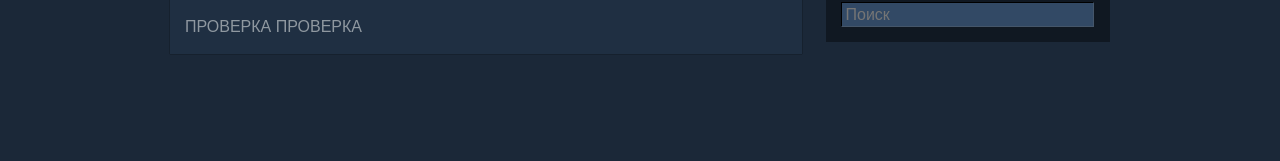
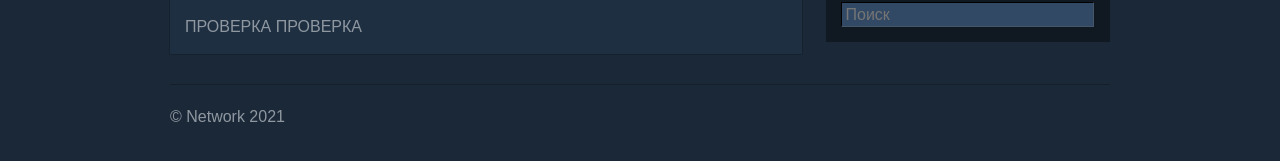
Before and after one commit to fillcapron/steam-inventory, a React (Create React App) app: page / in a window 1280 px wide. Shown: the part 165-326 px from the top of the page. Built offline with nearby package versions, Linux system fonts and the light colour scheme.

Commit message:
fix bugs

```diff
--- a/src/App.tsx
+++ b/src/App.tsx
@@ -1,5 +1,6 @@
 import React from 'react';
 import {BrowserRouter, Route, Switch, Redirect} from 'react-router-dom';
+import Footer from './components/blocks/footer';
 import Header from './components/blocks/header';
 import Home from './pages/home'
 import ItemPage from './pages/itemPage'
@@ -14,6 +15,7 @@ function App() {
         <Route path="/item/:id" component={ItemPage}/>
         <Redirect to="/" />
       </Switch>
+      <Footer/>
     </BrowserRouter>
   );
 }
--- /dev/null
+++ b/src/components/blocks/footer.tsx
@@ -0,0 +1,14 @@
+
+const Footer: React.FC = () => {
+    return(
+        <div className="content">
+            <div className="footer">
+                <hr/>
+                <span>© Network 2021</span>
+            </div>
+        </div>
+    )
+
+}
+
+export default Footer
--- a/src/components/blocks/sidebar.tsx
+++ b/src/components/blocks/sidebar.tsx
@@ -1,8 +1,10 @@
 import { useDispatch } from "react-redux"
+import { usedTypedSelector } from "../../hooks/useTypedSelector"
 import { searchItem } from "../../redux/store/action/itemsActions"
 
 const Sidebar:React.FC = () => {
     const dispatch = useDispatch()
+    const {searchValue} = usedTypedSelector(state => state.search)
     const search = (e:any) => {
         dispatch(searchItem(e.target.value))
     }
@@ -10,7 +12,7 @@ const Sidebar:React.FC = () => {
         <div className="sidebar-block">
             <span className="sidebar-block-title">Поиск предметов</span>
             <span>
-                <input placeholder="Поиск" className="itemSearchBox" onChange={(e) => search(e)}/>
+                <input placeholder="Поиск" value={searchValue?searchValue:''}className="itemSearchBox" onChange={(e) => search(e)}/>
             </span>
         </div>
     )
--- a/src/pages/itemPage.tsx
+++ b/src/pages/itemPage.tsx
@@ -1,26 +1,27 @@
 import { useEffect, useCallback } from "react"
 import { useDispatch } from "react-redux"
+import PanelInfo from "../components/UI/InfoPanel"
 import { usedTypedSelector } from "../hooks/useTypedSelector"
 import { fetchPrice } from "../redux/store/action/priceActons"
 
 const ItemPage:React.FC = ({match}:any) => {
     const {items} = usedTypedSelector(state => state.item)
-    const {priceItem} = usedTypedSelector(state => state.price)
+    const {priceItem, error, loading} = usedTypedSelector(state => state.price)
     const dispatch = useDispatch()
 
     const one_item = items.find(elem => elem.name === match.params.id)
 
     const getPrice = useCallback(()=>{
-        dispatch(fetchPrice(one_item.name, 440))
+        dispatch(fetchPrice(one_item?.name, 440))
     }, [dispatch, one_item])
 
     useEffect(()=> {
         getPrice()
     }, [getPrice])
-    console.log(one_item)
+    if(error) return <PanelInfo title="Ошибка">Возникла ошибка при загрузке. Перейти на главную</PanelInfo>
+    if(loading) return <PanelInfo title="Загрузка">Загрузка</PanelInfo>
     return(
         <div className="content">
-            <div className="row">
             {
                 one_item ?
                 <div className="item-page">
@@ -40,7 +41,6 @@ const ItemPage:React.FC = ({match}:any) => {
                 : 'Загрузка'
             }
         </div>
-        </div>
     )
 }
 
--- a/src/redux/store/action/priceActons.ts
+++ b/src/redux/store/action/priceActons.ts
@@ -7,7 +7,6 @@ export const fetchPrice = (item_name:string, conversion:number = 440) => {
             dispatch({type: PriceActionType.FETCH_PRICE})
             const response = await fetch(`https://steam-inventory-test.herokuapp.com/market_search?text=${item_name}&conversion=${conversion}`)
             const data = await response.json()
-            // dispatch({type: ItemActionType.FETCH_ITEMS_SUCCESS, payload: data})
             if (data.error) {
                 dispatch({type: PriceActionType.FETCH_PRICE_ERROR, payload: 'Слишком частый запрос'})
             }
@@ -16,7 +15,6 @@ export const fetchPrice = (item_name:string, conversion:number = 440) => {
             }
 
         } catch (e) {
-            console.error(e)
             dispatch({type: PriceActionType.FETCH_PRICE_ERROR, payload: 'Возникла ошибка при загрузке цен'})
         }
     }
--- /dev/null
+++ b/src/scss/_footer.scss
@@ -0,0 +1,8 @@
+.footer {
+    color: #8F98A0;
+    &>hr {
+        color: #0000001a;
+        border-top: 1px solid #0000001a;
+        opacity: 1;
+    }
+}
--- a/src/scss/style.scss
+++ b/src/scss/style.scss
@@ -17,6 +17,11 @@ body {
 a {
 text-decoration: none;
 }
+hr {
+    margin-top: 20px;
+    margin-bottom: 20px;
+    border: 0;
+}
 
 @import './_header';
 @import './_itemlist';
@@ -26,3 +31,4 @@ text-decoration: none;
 @import './_item';
 @import './panel';
 @import './_item-page';
+@import './_footer';
```
Lines whose indentation alone changed are shown as unchanged.
